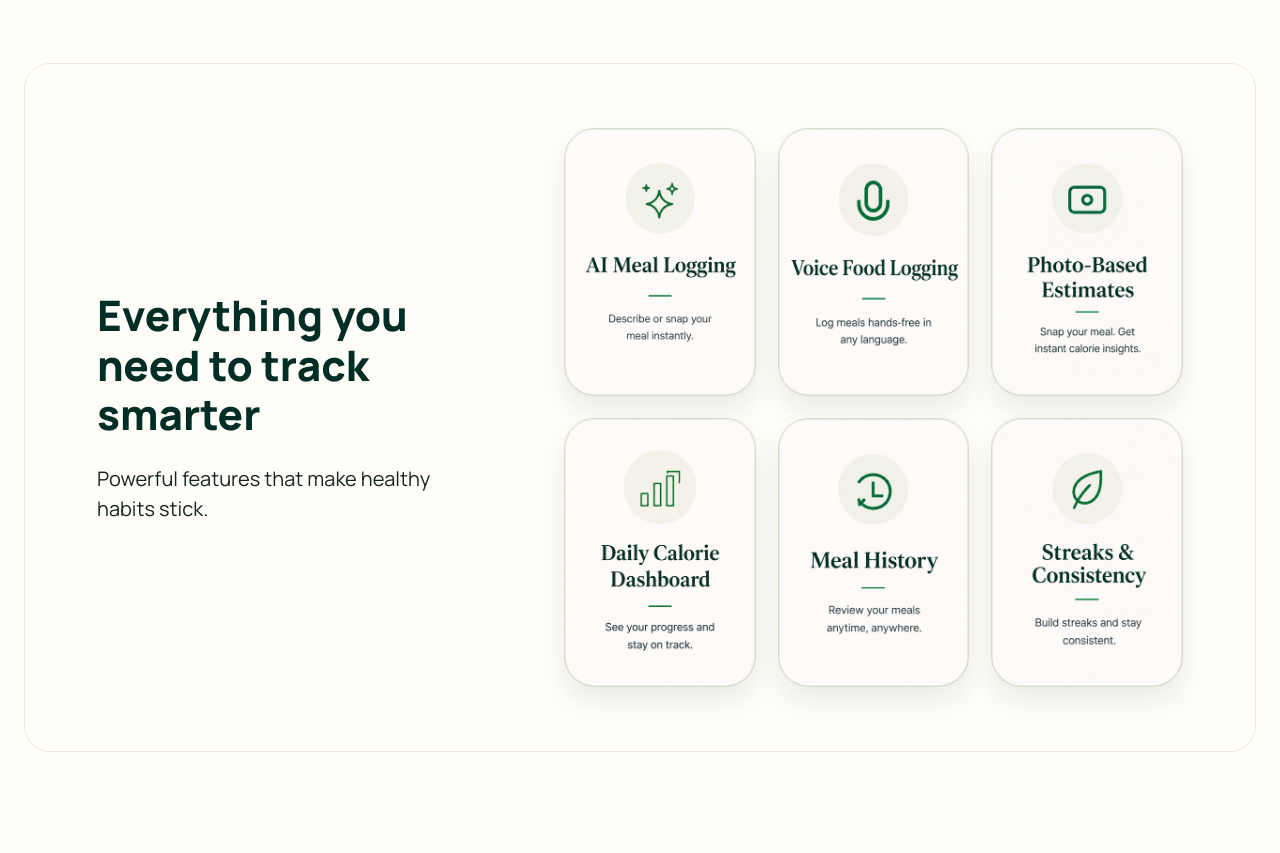
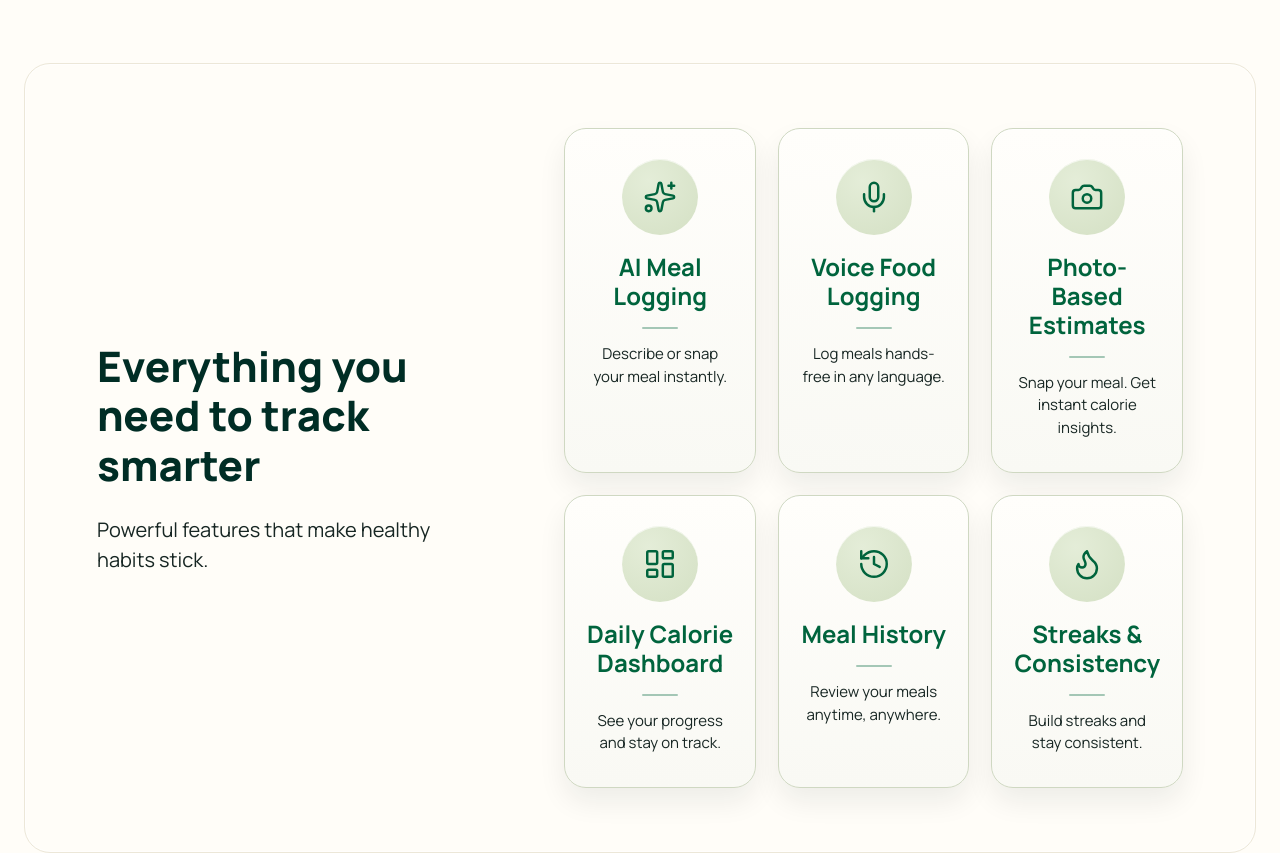
Before and after one commit to antrikshjohri/logcal, a Next.js app in the folder web/: page / in a window 1280 px wide. Shown: the part 1840-2693 px from the top of the page. Built offline with nearby package versions, Linux system fonts and the light colour scheme.

Commit message:
How it works. Cards changed from image to code

```diff
--- a/web/app/globals.css
+++ b/web/app/globals.css
@@ -1668,11 +1668,13 @@ main {
 }
 
 .feature-card {
-  overflow: hidden;
-  border-radius: 30px;
-  background: transparent;
-  border: 1px solid #d6deca;
-  box-shadow: 0 14px 26px rgba(6, 27, 23, 0.08);
+  overflow: visible;
+  border-radius: 22px;
+  border: 1px solid #cfd8c2;
+  background: linear-gradient(180deg, #fffefb 0%, #f9f9f4 100%);
+  box-shadow:
+    0 14px 28px rgba(6, 27, 23, 0.07),
+    inset 0 1px 0 rgba(255, 255, 255, 0.85);
   transition: transform 160ms ease, box-shadow 160ms ease, border-color 160ms ease;
 }
 
@@ -1680,17 +1682,61 @@ main {
 .feature-card:focus-within {
   transform: translateY(-2px);
   border-color: #b9c7a9;
-  box-shadow: 0 18px 30px rgba(6, 27, 23, 0.12);
-}
-
-.feature-card-image {
-  width: 100%;
-  height: auto;
-  border-radius: 30px;
-  border: 1px solid rgba(11, 122, 76, 0.1);
   box-shadow:
-    0 28px 50px rgba(6, 27, 23, 0.16),
-    0 8px 18px rgba(6, 27, 23, 0.1);
+    0 18px 32px rgba(6, 27, 23, 0.1),
+    inset 0 1px 0 rgba(255, 255, 255, 0.9);
+}
+
+.feature-card-coded {
+  display: flex;
+  flex-direction: column;
+  align-items: center;
+  text-align: center;
+  min-height: 248px;
+  padding: 30px 20px 32px;
+}
+
+.feature-card-coded-icon-wrap {
+  display: grid;
+  place-items: center;
+  width: 76px;
+  height: 76px;
+  margin-bottom: 18px;
+  border-radius: 999px;
+  background: radial-gradient(circle at 35% 28%, #e4edd8, #d4e0c4);
+  box-shadow: inset 0 1px 0 rgba(255, 255, 255, 0.65);
+}
+
+.feature-card-coded-lucide {
+  flex-shrink: 0;
+  width: 34px;
+  height: 34px;
+  color: var(--green);
+}
+
+.feature-card-coded h3 {
+  margin: 0;
+  max-width: 220px;
+  color: var(--green);
+  font-size: clamp(20px, 2.1vw, 24px);
+  line-height: 1.2;
+}
+
+.feature-card-coded-rule {
+  display: block;
+  width: 36px;
+  height: 2px;
+  margin: 16px auto 14px;
+  border-radius: 999px;
+  background: rgba(0, 100, 61, 0.35);
+}
+
+.feature-card-coded p {
+  margin: 0;
+  max-width: 260px;
+  color: var(--body);
+  font-size: 15px;
+  line-height: 1.52;
 }
 
 .benefits-panel {
--- a/web/app/page.tsx
+++ b/web/app/page.tsx
@@ -1,4 +1,6 @@
 import Image from "next/image";
+
+import { FeatureCard } from "../components/feature-card";
 
 const proofPoints = [
   {
@@ -38,42 +40,36 @@ const howItWorks = [
 
 const features = [
   {
+    icon: "spark",
     title: "AI Meal Logging",
-    imageSrc: "/features/ai-meal-logging.png",
-    imageWidth: 800,
-    imageHeight: 1127
+    description: "Describe or snap your meal instantly."
   },
   {
+    icon: "mic",
     title: "Voice Food Logging",
-    imageSrc: "/features/voice-food-logging.png",
-    imageWidth: 800,
-    imageHeight: 1127
+    description: "Log meals hands-free in any language."
   },
   {
+    icon: "camera",
     title: "Photo-Based Estimates",
-    imageSrc: "/features/photo-based-estimates.png",
-    imageWidth: 800,
-    imageHeight: 1127
+    description: "Snap your meal. Get instant calorie insights."
   },
   {
+    icon: "chart",
     title: "Daily Calorie Dashboard",
-    imageSrc: "/features/daily-calorie-dashboard.png",
-    imageWidth: 800,
-    imageHeight: 1127
+    description: "See your progress and stay on track."
   },
   {
+    icon: "history",
     title: "Meal History",
-    imageSrc: "/features/meal-history.png",
-    imageWidth: 800,
-    imageHeight: 1127
+    description: "Review your meals anytime, anywhere."
   },
   {
+    icon: "flame",
     title: "Streaks & Consistency",
-    imageSrc: "/features/streaks-and-consistency.png",
-    imageWidth: 800,
-    imageHeight: 1127
+    description: "Build streaks and stay consistent."
   }
-];
+] as const;
 
 const benefits = [
   {
@@ -421,15 +417,12 @@ export default function HomePage() {
         </div>
         <div className="feature-grid">
           {features.map((feature) => (
-            <article className="feature-card" key={feature.title}>
-              <Image
-                src={feature.imageSrc}
-                alt={feature.title}
-                width={feature.imageWidth}
-                height={feature.imageHeight}
-                className="feature-card-image"
-              />
-            </article>
+            <FeatureCard
+              key={feature.title}
+              icon={feature.icon}
+              title={feature.title}
+              description={feature.description}
+            />
           ))}
         </div>
       </section>
--- /dev/null
+++ b/web/components/feature-card.tsx
@@ -0,0 +1,43 @@
+import {
+  Camera,
+  Flame,
+  History,
+  LayoutDashboard,
+  Mic,
+  Sparkles,
+  type LucideIcon
+} from "lucide-react";
+
+const FEATURE_ICONS = {
+  spark: Sparkles,
+  mic: Mic,
+  camera: Camera,
+  chart: LayoutDashboard,
+  history: History,
+  flame: Flame
+} as const satisfies Record<string, LucideIcon>;
+
+export type FeatureIconKey = keyof typeof FEATURE_ICONS;
+
+export type FeatureCardProps = {
+  icon: FeatureIconKey;
+  title: string;
+  description: string;
+};
+
+/**
+ * Homepage feature tile: Lucide icons for crisp, consistent strokes.
+ */
+export function FeatureCard({ icon, title, description }: FeatureCardProps) {
+  const LucideGlyph = FEATURE_ICONS[icon];
+  return (
+    <article className="feature-card feature-card-coded">
+      <div className="feature-card-coded-icon-wrap" aria-hidden="true">
+        <LucideGlyph className="feature-card-coded-lucide" strokeWidth={1.75} />
+      </div>
+      <h3>{title}</h3>
+      <span className="feature-card-coded-rule" aria-hidden="true" />
+      <p>{description}</p>
+    </article>
+  );
+}
--- a/web/package.json
+++ b/web/package.json
@@ -9,6 +9,7 @@
     "lint": "tsc --noEmit"
   },
   "dependencies": {
+    "lucide-react": "^1.14.0",
     "next": "^16.2.6",
     "react": "^19.2.6",
     "react-dom": "^19.2.6"
```
Also changed, not shown: 2 other files (tests, documents, lock files or other folders).
